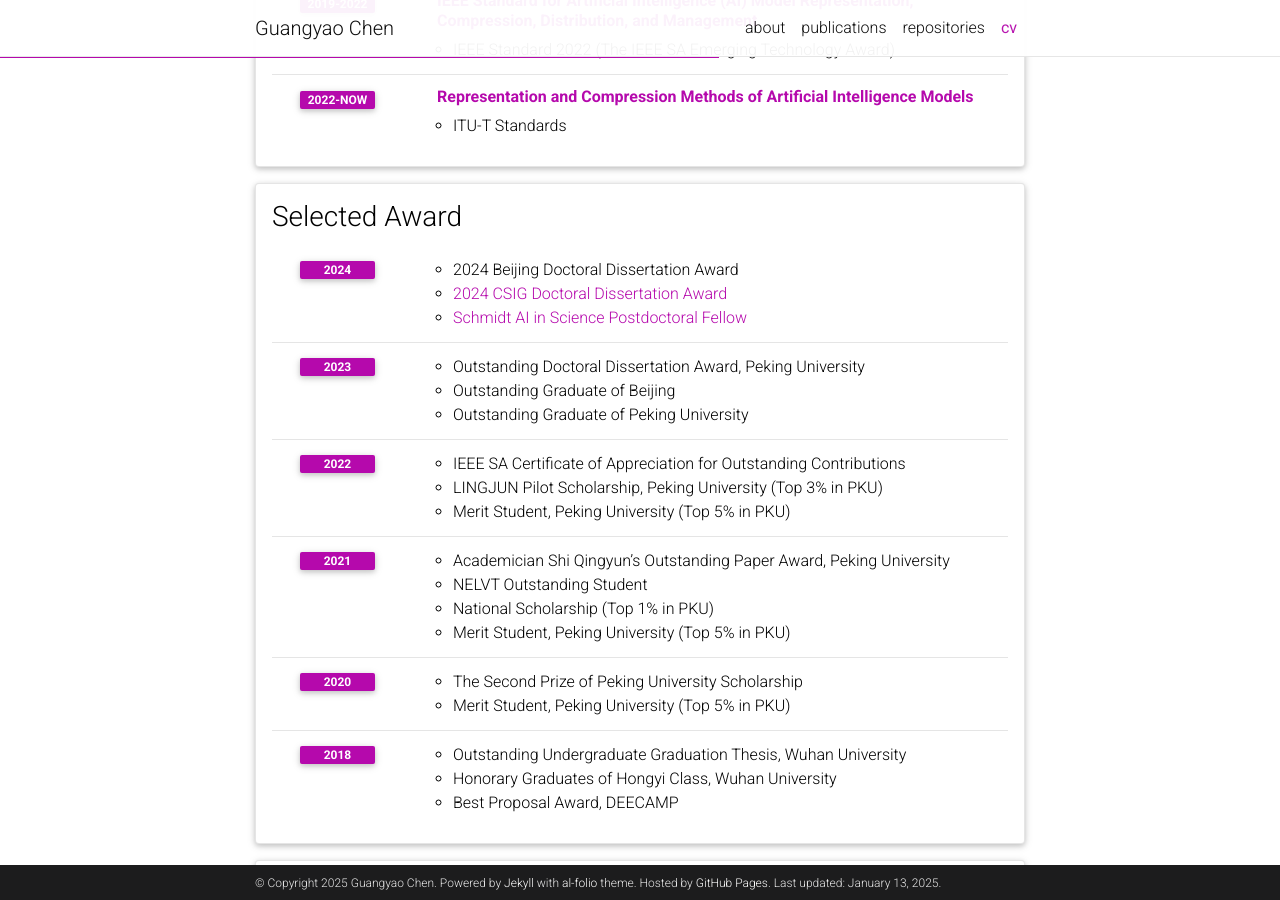
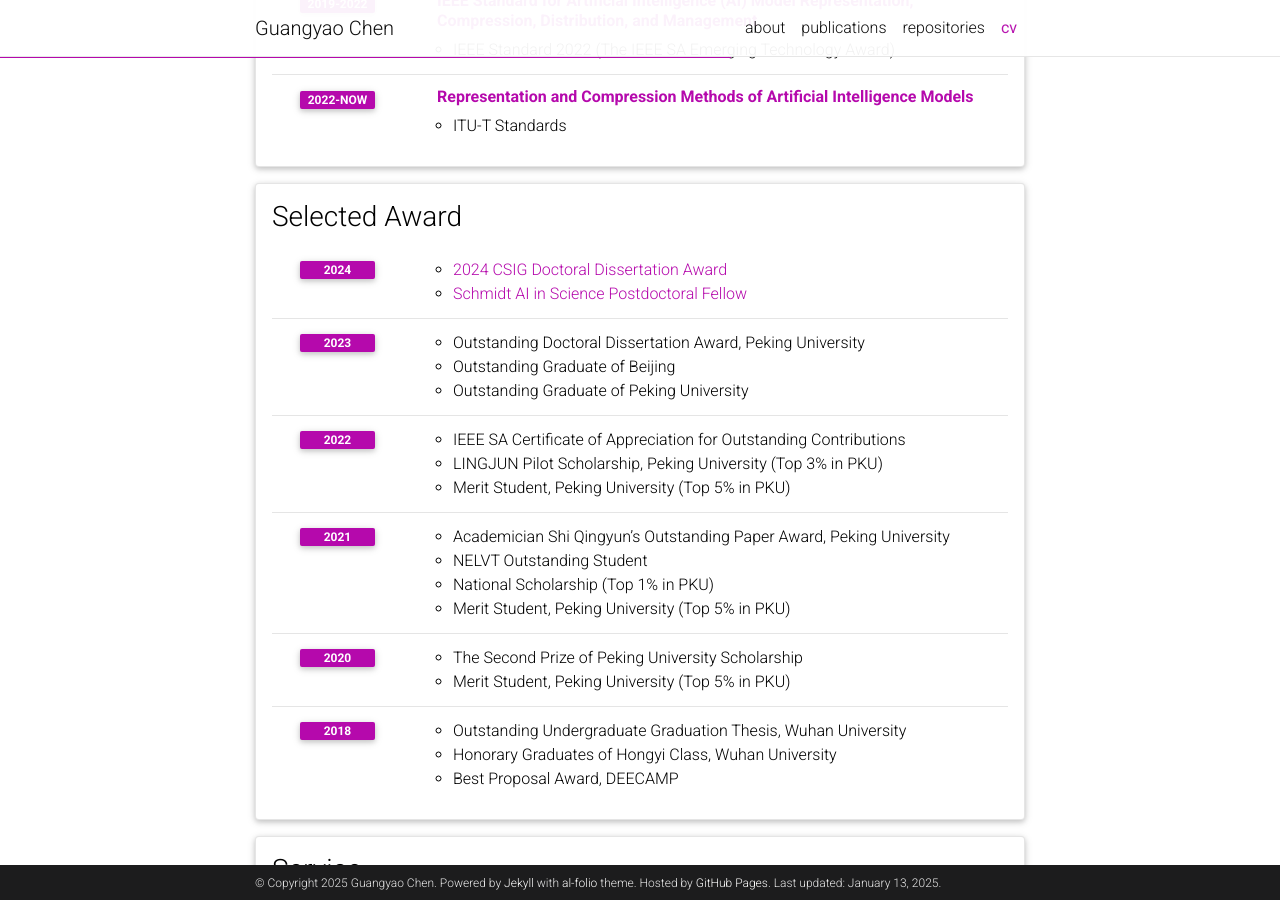
Before and after one commit to iCGY96/iCGY96.github.io, a Jekyll site: the page built from _pages/cv.md, in a window 1280 px wide and 900 px high, scrolled down 860 px. Built offline with Jekyll 4.4.1, drawn with Linux system fonts in a browser that asks for light colours; comment, search, counter and statistics services are not loaded; a style sheet for code colours, icons or effects is not loaded.

Commit message:
Update cv.yml

```diff
--- a/_data/cv.yml
+++ b/_data/cv.yml
@@ -74,7 +74,7 @@
   contents:
     - year: 2024
       items:
-        - 2024 Beijing Doctoral Dissertation Award
+        # - 2024 Beijing Doctoral Dissertation Award
         - <a href="https://www.csig.org.cn/23/202411/52239.html">2024 CSIG Doctoral Dissertation Award</a>
         - <a href="https://cis.cornell.edu/researchers-climate-science-nanoparticles-among-12-newest-eric-and-wendy-schmidt-ai-science">Schmidt AI in Science Postdoctoral Fellow</a>
     - year: 2023
```
